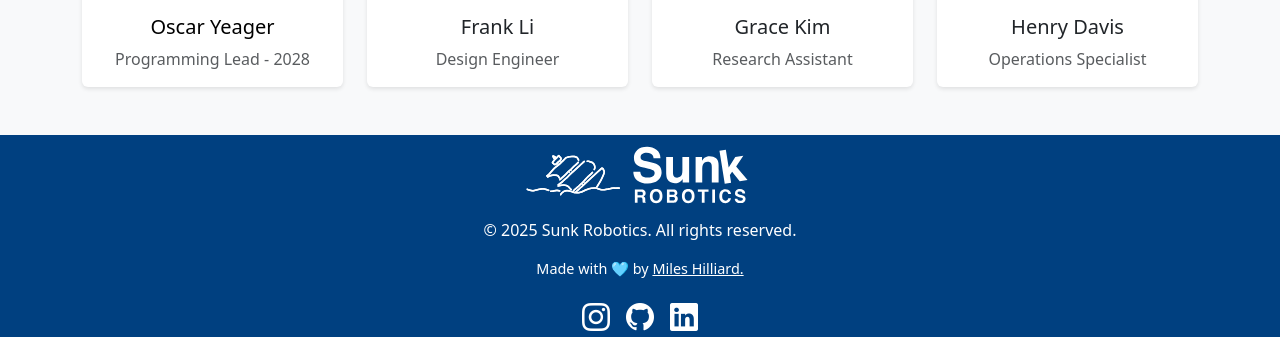
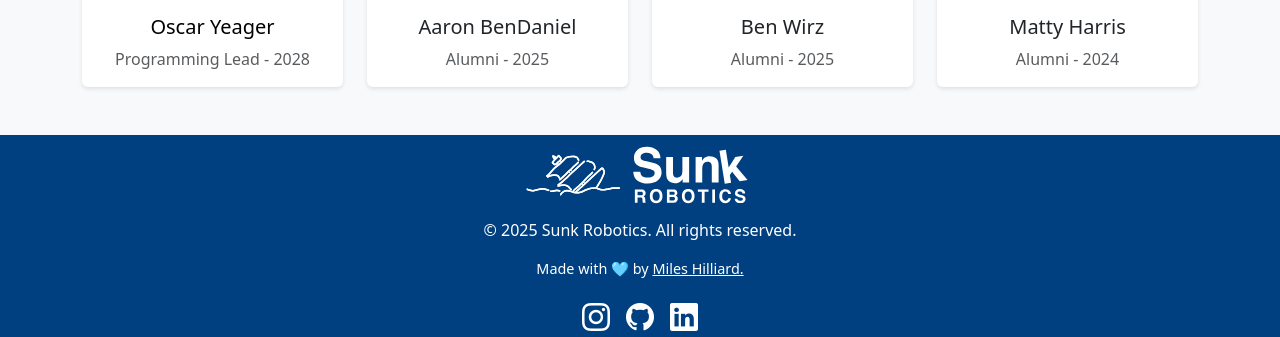
Before and after one commit to syntaxerror019/sunkrobotics, a Flask app: page /about in a window 1280 px wide; the page is wider, and only the part inside the window is pictured. Shown: the part 1859-2196 px from the top of that part. Run offline with Flask 2, Linux system fonts and the light colour scheme.

Commit message:
updated about

```diff
--- a/src/templates/about.html
+++ b/src/templates/about.html
@@ -143,10 +143,10 @@
       <!-- Employee 6 -->
       <div class="col-6 col-sm-4 col-md-3">
         <div class="card border-0">
-          <img src="https://picsum.photos/seed/6/200" class="card-img-top" alt="Frank Li">
+          <img src="https://picsum.photos/seed/6/200" class="card-img-top" alt="Aaron Bendaniel">
           <div class="card-body">
-            <h5 class="card-title">Frank Li</h5>
-            <p class="card-text text-muted">Design Engineer</p>
+            <h5 class="card-title">Aaron BenDaniel</h5>
+            <p class="card-text text-muted">Alumni - 2025</p>
           </div>
         </div>
       </div>
@@ -154,10 +154,10 @@
       <!-- Employee 7 -->
       <div class="col-6 col-sm-4 col-md-3">
         <div class="card border-0">
-          <img src="https://picsum.photos/seed/7/200" class="card-img-top" alt="Grace Kim">
+          <img src="https://picsum.photos/seed/7/200" class="card-img-top" alt="Ben Wirz">
           <div class="card-body">
-            <h5 class="card-title">Grace Kim</h5>
-            <p class="card-text text-muted">Research Assistant</p>
+            <h5 class="card-title">Ben Wirz</h5>
+            <p class="card-text text-muted">Alumni - 2025</p>
           </div>
         </div>
       </div>
@@ -167,8 +167,8 @@
         <div class="card border-0">
           <img src="https://picsum.photos/seed/8/200" class="card-img-top" alt="Henry Davis">
           <div class="card-body">
-            <h5 class="card-title">Henry Davis</h5>
-            <p class="card-text text-muted">Operations Specialist</p>
+            <h5 class="card-title">Matty Harris</h5>
+            <p class="card-text text-muted">Alumni - 2024</p>
           </div>
         </div>
       </div>
```
